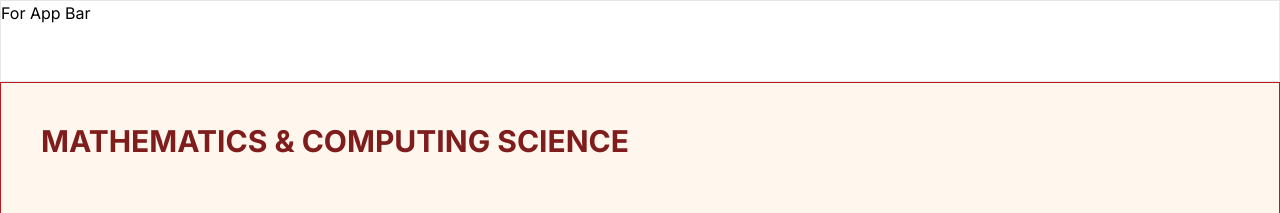
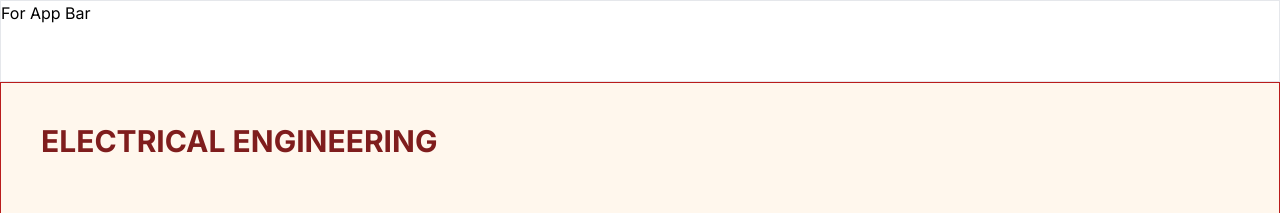
Before and after one commit to devRojha/Department_Nitp, a Next.js app: page /AllDepartment/Math in a window 1280 px wide. Shown: the top 213 px of the page. Built offline with nearby package versions, Linux system fonts and the light colour scheme.

Commit message:
hydration error resolve

```diff
--- a/app/AllDepartment/Archi/page.js
+++ b/app/AllDepartment/Archi/page.js
@@ -3,9 +3,9 @@ import { DepartmentNavigationButton } from "@/components/DepartmentNavigationBut
 import Image from "next/image"
 export default function Archi() {
     return (
-     <div className="p-10 border border-red-700 bg-orange-50">
+        <div className="p-10 max-sm:px-0 border border-red-700 bg-orange-50">
            {/* heading */}
-        <div className="text-3xl font-bold text-red-900 mb-10">ARCHITECHTURE & PLANNING</div>
+           <div className="text-3xl max-sm:text-2xl max-sm:ml-2 font-bold text-red-900 mb-10">ELECTRICAL ENGINEERING</div>
            {/* Section one */}
            <div className="grid grid-cols-6 max-md:grid-cols-1">
                {/* Department Picture */}
--- a/app/AllDepartment/CE/page.js
+++ b/app/AllDepartment/CE/page.js
@@ -3,9 +3,9 @@ import { DepartmentNavigationButton } from "@/components/DepartmentNavigationBut
 import Image from "next/image"
 export default function CE() {
     return (
-     <div className="p-10 border border-red-700 bg-orange-50">
+        <div className="p-10 max-sm:px-0 border border-red-700 bg-orange-50">
            {/* heading */}
-        <div className="text-3xl font-bold text-red-900 mb-10">CIVIL ENGINEERING</div>
+           <div className="text-3xl max-sm:text-2xl max-sm:ml-2 font-bold text-red-900 mb-10">ELECTRICAL ENGINEERING</div>
            {/* Section one */}
            <div className="grid grid-cols-6 max-md:grid-cols-1">
                {/* Department Picture */}
--- a/app/AllDepartment/CSE/page.js
+++ b/app/AllDepartment/CSE/page.js
@@ -3,9 +3,9 @@ import { DepartmentNavigationButton } from "@/components/DepartmentNavigationBut
 import Image from "next/image"
 export default function CSE() {
     return (
-     <div className="p-10 border border-red-700 bg-orange-50">
+        <div className="p-10 max-sm:px-0 border border-red-700 bg-orange-50">
            {/* heading */}
-        <div className="text-3xl font-bold text-red-900 mb-10">COMPUTER SCIENCE AND ENGINEERING</div>
+           <div className="text-3xl max-sm:text-2xl max-sm:ml-2 font-bold text-red-900 mb-10">COMPUTER SCIENCE AND ENGINEERING</div>
            {/* Section one */}
            <div className="grid grid-cols-6 max-md:grid-cols-1">
                {/* Department Picture */}
--- a/app/AllDepartment/Chem/page.js
+++ b/app/AllDepartment/Chem/page.js
@@ -3,9 +3,9 @@ import { DepartmentNavigationButton } from "@/components/DepartmentNavigationBut
 import Image from "next/image"
 export default function Chem() {
     return (
-     <div className="p-10 border border-red-700 bg-orange-50">
+        <div className="p-10 max-sm:px-0 border border-red-700 bg-orange-50">
            {/* heading */}
-        <div className="text-3xl font-bold text-red-900 mb-10">CHEMISTRY</div>
+           <div className="text-3xl max-sm:text-2xl max-sm:ml-2 font-bold text-red-900 mb-10">ELECTRICAL ENGINEERING</div>
            {/* Section one */}
            <div className="grid grid-cols-6 max-md:grid-cols-1">
                {/* Department Picture */}
--- a/app/AllDepartment/ECE/page.js
+++ b/app/AllDepartment/ECE/page.js
@@ -3,9 +3,9 @@ import { DepartmentNavigationButton } from "@/components/DepartmentNavigationBut
 import Image from "next/image"
 export default function ECE() {
     return (
-     <div className="p-10 border border-red-700 bg-orange-50">
+        <div className="p-10 max-sm:px-0 border border-red-700 bg-orange-50">
            {/* heading */}
-        <div className="text-3xl font-bold text-red-900 mb-10">ELECTRONICS AND ENGINEERING</div>
+           <div className="text-3xl max-sm:text-2xl max-sm:ml-2 font-bold text-red-900 mb-10">ELECTRICAL ENGINEERING</div>
            {/* Section one */}
            <div className="grid grid-cols-6 max-md:grid-cols-1">
                {/* Department Picture */}
--- a/app/AllDepartment/IMSc/page.js
+++ b/app/AllDepartment/IMSc/page.js
@@ -3,9 +3,9 @@ import { DepartmentNavigationButton } from "@/components/DepartmentNavigationBut
 import Image from "next/image"
 export default function IMSc() {
     return (
-     <div className="p-10 border border-red-700 bg-orange-50">
+        <div className="p-10 max-sm:px-0 border border-red-700 bg-orange-50">
            {/* heading */}
-        <div className="text-3xl font-bold text-red-900 mb-10">IMSc MATHEMATICS</div>
+           <div className="text-3xl max-sm:text-2xl max-sm:ml-2 font-bold text-red-900 mb-10">ELECTRICAL ENGINEERING</div>
            {/* Section one */}
            <div className="grid grid-cols-6 max-md:grid-cols-1">
                {/* Department Picture */}
--- a/app/AllDepartment/ME/page.js
+++ b/app/AllDepartment/ME/page.js
@@ -3,9 +3,9 @@ import { DepartmentNavigationButton } from "@/components/DepartmentNavigationBut
 import Image from "next/image"
 export default function ME() {
     return (
-     <div className="p-10 border border-red-700 bg-orange-50">
+        <div className="p-10 max-sm:px-0 border border-red-700 bg-orange-50">
            {/* heading */}
-        <div className="text-3xl font-bold text-red-900 mb-10">MECHAMICAL ENGINEERING</div>
+           <div className="text-3xl max-sm:text-2xl max-sm:ml-2 font-bold text-red-900 mb-10">MECHANICAL ENGINEERING</div>
            {/* Section one */}
            <div className="grid grid-cols-6 max-md:grid-cols-1">
                {/* Department Picture */}
--- a/app/AllDepartment/Math/page.js
+++ b/app/AllDepartment/Math/page.js
@@ -3,9 +3,9 @@ import { DepartmentNavigationButton } from "@/components/DepartmentNavigationBut
 import Image from "next/image"
 export default function Math() {
     return (
-     <div className="p-10 border border-red-700 bg-orange-50">
+        <div className="p-10 max-sm:px-0 border border-red-700 bg-orange-50">
            {/* heading */}
-        <div className="text-3xl font-bold text-red-900 mb-10">MATHEMATICS & COMPUTING SCIENCE</div>
+           <div className="text-3xl max-sm:text-2xl max-sm:ml-2 font-bold text-red-900 mb-10">ELECTRICAL ENGINEERING</div>
            {/* Section one */}
            <div className="grid grid-cols-6 max-md:grid-cols-1">
                {/* Department Picture */}
--- a/app/layout.js
+++ b/app/layout.js
@@ -13,8 +13,9 @@ export default function RootLayout({ children }) {
     <html lang="en">
       <body className={inter.className}>
         <div className="w-full h-20 pb-20 border">For App Bar</div>
-        <div>{children}</div></body>
+        <div>{children}</div>
         <div className="w-full h-20 pb-20 border">Footer</div>
+      </body>
     </html>
   );
 }
```
Lines whose indentation alone changed are shown as unchanged.
